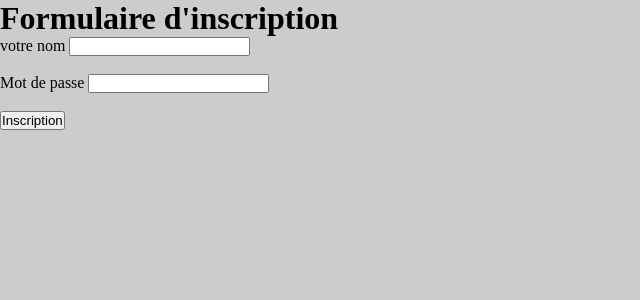
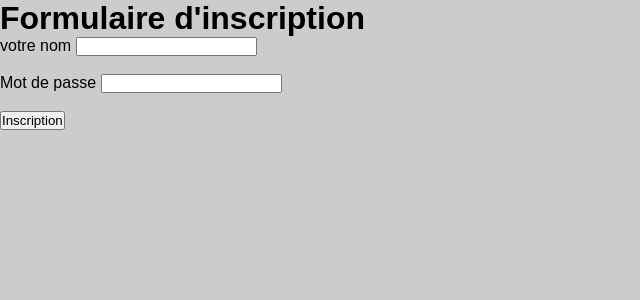
Before and after one commit to doumsson/doumsson.github.io, a PHP site: page / in a window 1280 px wide. Shown: the top 300 px of the page, without its empty margins (0-640 px from the left). Run offline with PHP 8.4, Linux system fonts and the light colour scheme.

Commit message:
Update style.css

```diff
--- a/css/assets/style.css
+++ b/css/assets/style.css
@@ -1,7 +1,11 @@
 *{
     padding: 0px;
     margin: 0px;
+    font-family: arial;
 }
 body{
   background-color: #ccc;
 }
+label{
+  width: 300px;
+}
```
